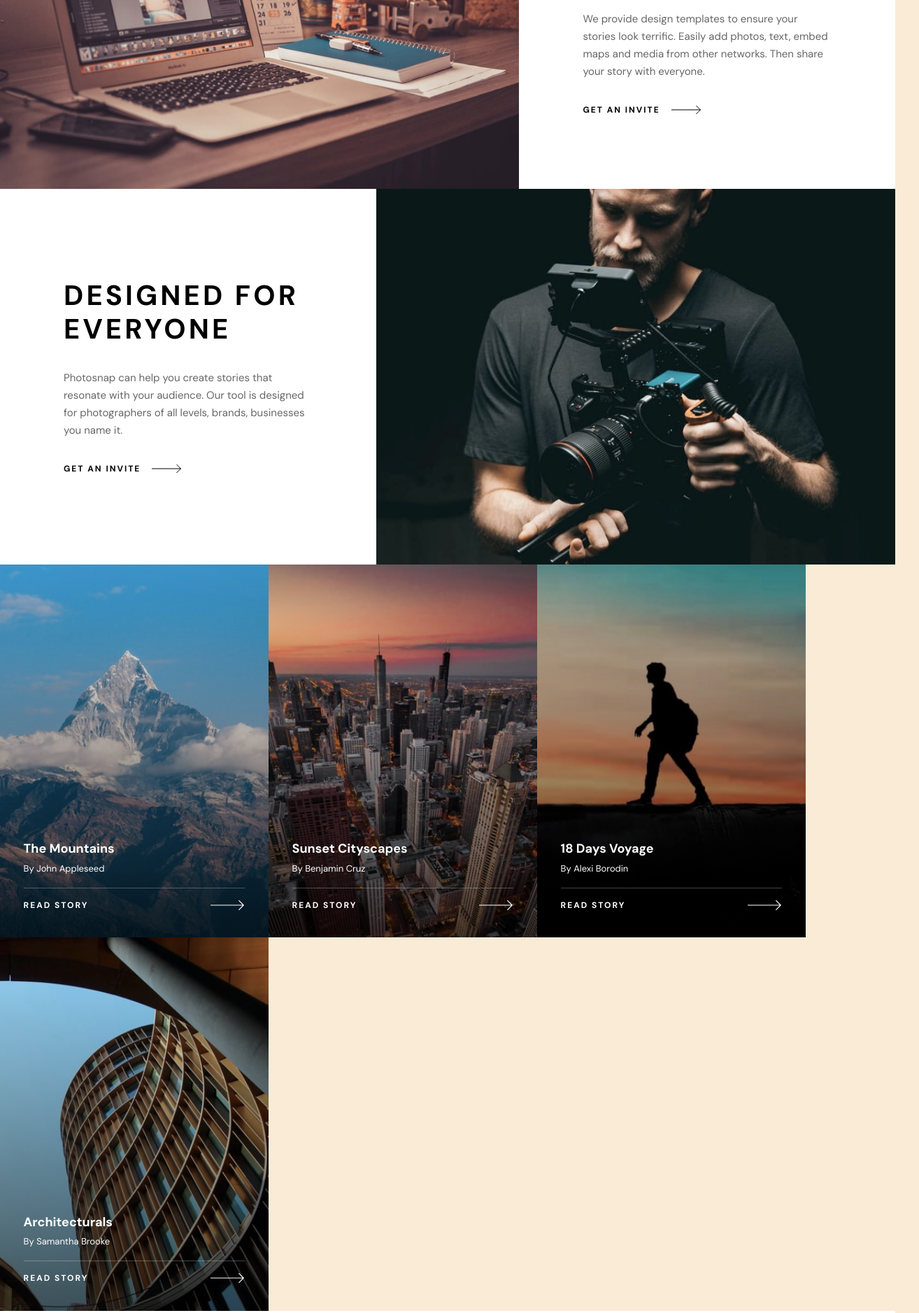
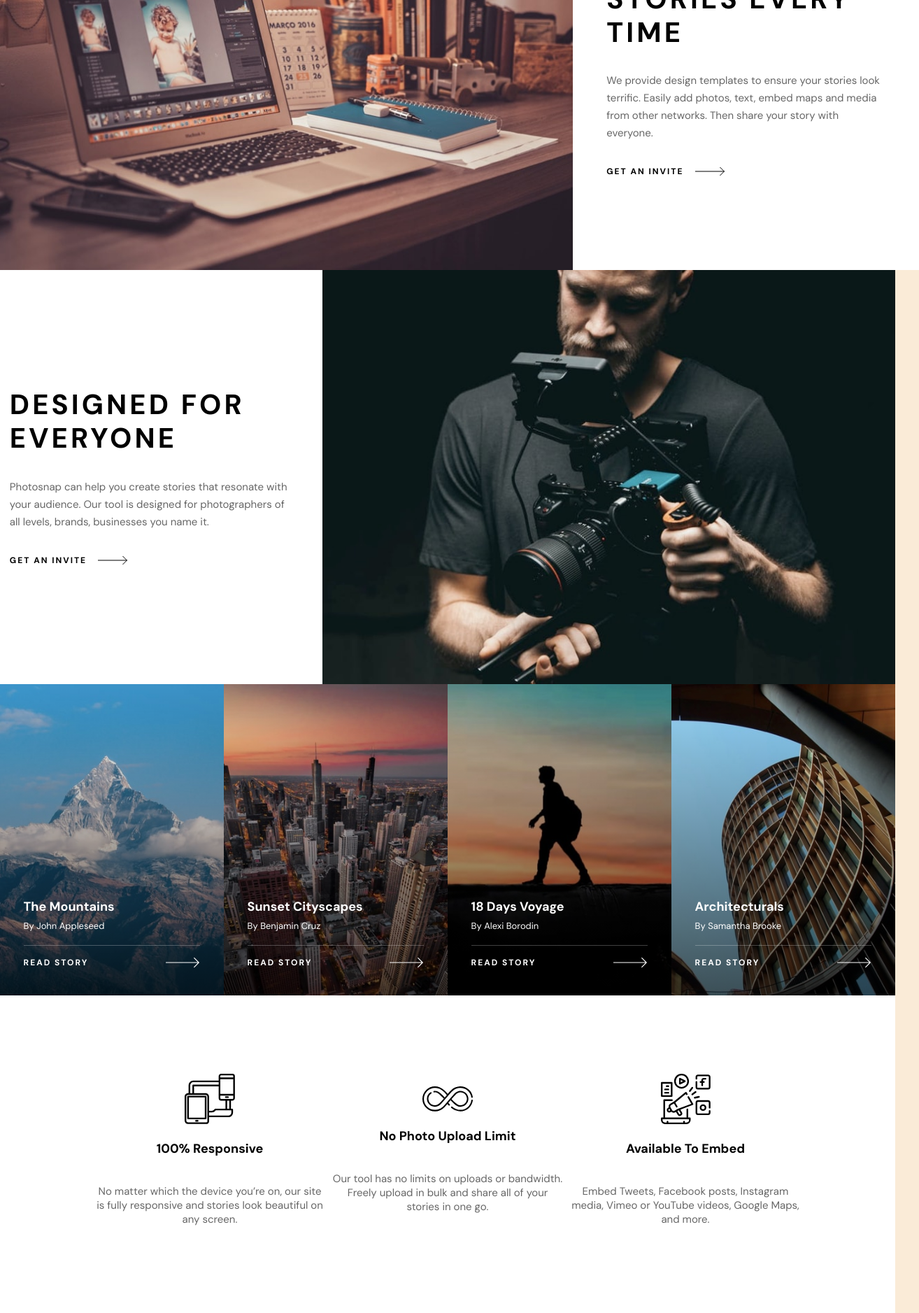
Before and after one commit to LogvnR/photosnap-app, a Next.js app: page / in a window 1280 px wide. Shown: the part 920-2797 px from the top of the page at 70% size, 1314 px wide, since content can reach past the window. Built offline with nearby package versions, Linux system fonts and the light colour scheme.

Commit message:
added Desktop styles for Home, Stories, and Features

```diff
--- a/styles/buttons/ArrowBtn.module.css
+++ b/styles/buttons/ArrowBtn.module.css
@@ -23,7 +23,7 @@
 }
 
 .container-white p {
-  border-bottom: 1px solid var(--black);
+  border-bottom: 1px solid transparent;
 }
 
 .container-black {
@@ -31,7 +31,7 @@
 }
 
 .container-black p {
-  border-bottom: 1px solid var(--white);
+  border-bottom: 1px solid transparent;
 }
 
 @media only screen and (min-width: 1280px) {
--- a/styles/cards/HomeCard.module.css
+++ b/styles/cards/HomeCard.module.css
@@ -114,10 +114,7 @@
 
 @media only screen and (min-width: 1280px) {
   .image-container {
-    min-width: 58%;
-  }
-
-  .text-container {
-    max-width: 84%;
+    min-width: 64%;
+    overflow: hidden;
   }
 }
--- a/styles/cards/PhotoCard.module.css
+++ b/styles/cards/PhotoCard.module.css
@@ -69,3 +69,23 @@
     max-height: 540px;
   }
 }
+
+@media only screen and (min-width: 1280px) {
+  .container {
+    max-width: 25%;
+    max-height: unset;
+    transition: all 0.15s ease-in-out;
+  }
+
+  .container:hover {
+    transform: translateY(-15px);
+    transition: all 0.15s ease-in-out;
+  }
+
+  .container:hover > .content-container {
+    border-bottom: 6px solid;
+    border-image-slice: 0 0 1;
+    border-image-source: var(--accent);
+    transition: border-bottom 0.15s ease-in-out;
+  }
+}
--- a/styles/ui/Features.module.css
+++ b/styles/ui/Features.module.css
@@ -6,3 +6,11 @@
   background-color: var(--white);
   padding: 2rem 0;
 }
+
+@media only screen and (min-width: 1280px) {
+  .container {
+    flex-direction: row;
+    justify-content: center;
+    padding: 5rem 0;
+  }
+}
```
Also changed, not shown: styles/pages/features.module.css (+14 -1 lines).
